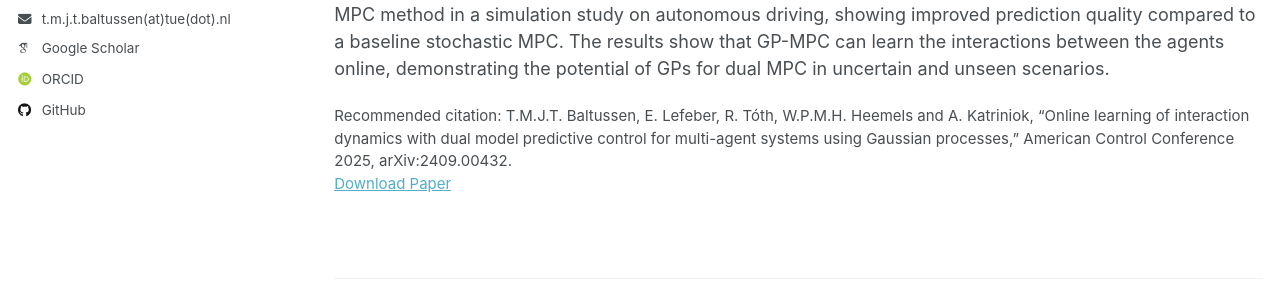
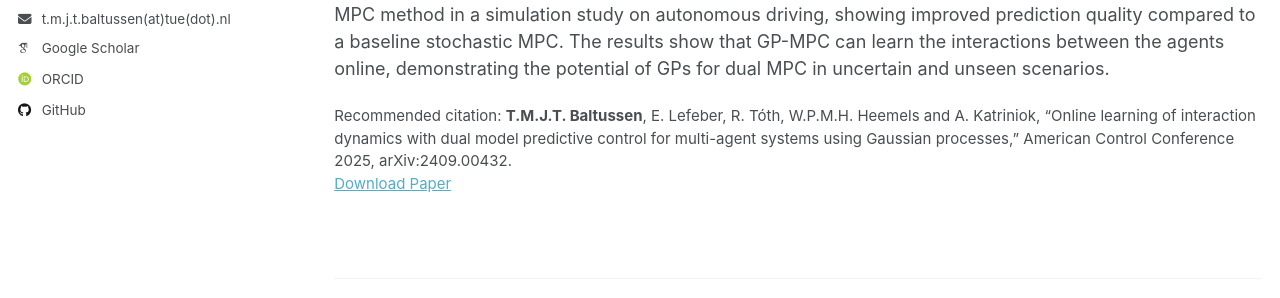
Before and after one commit to TrenBaltussen/TrenBaltussen.github.io, a Jekyll site: the page built from _publications/2024-08-31-GP-MPC-1.md, in a window 1280 px wide and 1318 px high. Shown: the part 439-737 px from the top of the window. Built offline with Jekyll 4.4.1, drawn with Linux system fonts in a browser that asks for light colours; some web fonts are replaced.

Commit message:
Update 2024-08-31-GP-MPC-1.md

```diff
--- a/_publications/2024-08-31-GP-MPC-1.md
+++ b/_publications/2024-08-31-GP-MPC-1.md
@@ -7,7 +7,7 @@ excerpt: 'Accepted for American Control Conference 2025.'
 date: 2025-06-06
 venue: 'Proceedings of the American Control Conference 2025 - Preprint available on ArXiv'
 paperurl: 'http://academicpages.github.io/files/TMJT_Baltussen_GP_MPC_2025-06-06.pdf'
-citation: 'T.M.J.T. Baltussen, E. Lefeber, R. Tóth, W.P.M.H. Heemels and A.
+citation: '<b>T.M.J.T. Baltussen</b>, E. Lefeber, R. Tóth, W.P.M.H. Heemels and A.
 Katriniok, “Online learning of interaction dynamics with dual model
 predictive control for multi-agent systems using Gaussian processes,”
 American Control Conference 2025, arXiv:2409.00432.'
```
